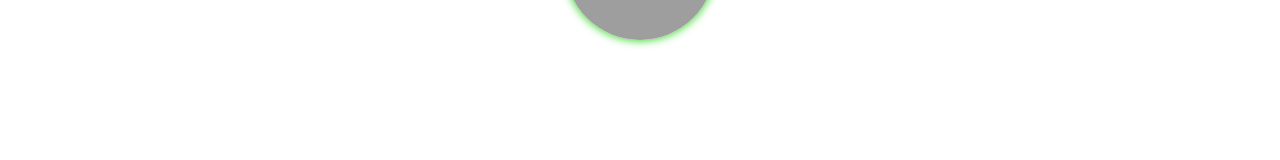
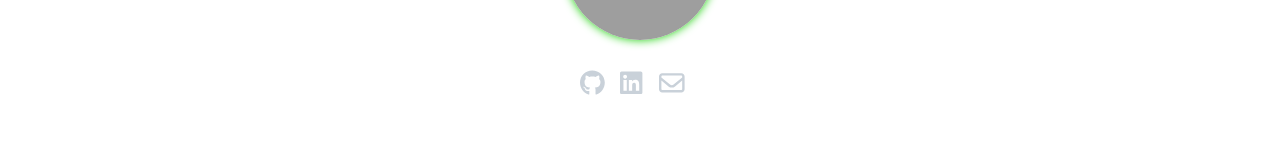
Before and after one commit to awenzelhuemer/awenzelhuemer.github.io, a Next.js app: page / in a window 1280 px wide. Shown: the part 290-450 px from the top of the page. Built offline with nearby package versions, Linux system fonts and the light colour scheme; grey boxes are pictures that could not be loaded.

Commit message:
fix fontawesome icons

```diff
--- a/src/app/page.css
+++ b/src/app/page.css
@@ -9,3 +9,14 @@
   .general-container {
     text-align: center;
   }
+
+  .icons {
+    margin-top: 1rem;
+  }
+
+  .icons a {
+    font-size: 1.6rem;
+    margin-right: 1rem;
+    color: var(--text-dark);
+    text-decoration: none;
+  }
--- a/src/app/page.tsx
+++ b/src/app/page.tsx
@@ -1,9 +1,12 @@
 'use client'
 
+import { FontAwesomeIcon } from "@fortawesome/react-fontawesome";
 import Tech from "./components/tech";
 import Timeline from "./components/timeline";
 import './page.css'
 import Image from 'next/image'
+import { faGithub, faLinkedin } from "@fortawesome/free-brands-svg-icons";
+import { faEnvelope } from "@fortawesome/free-regular-svg-icons";
 
 export default function Home() {
   return (
@@ -18,13 +21,13 @@ export default function Home() {
 
         <div className="icons">
           <a href="https://github.com/awenzelhuemer" target="_blank" title="GitHub">
-            <i className="fab fa-github"></i>
+            <FontAwesomeIcon icon={faGithub} />
           </a>
           <a href="https://www.linkedin.com/in/awenzelhuemer" target="_blank" title="LinkedIn">
-            <i className="fab fa-linkedin"></i>
+            <FontAwesomeIcon icon={faLinkedin} />
           </a>
           <a href="mailto:andreas.wenzelhuemer@gmail.com" target="_blank" title="Email">
-            <i className="fa-solid fa-envelope"></i>
+            <FontAwesomeIcon icon={faEnvelope} />
           </a>
         </div>
       </div>
```
